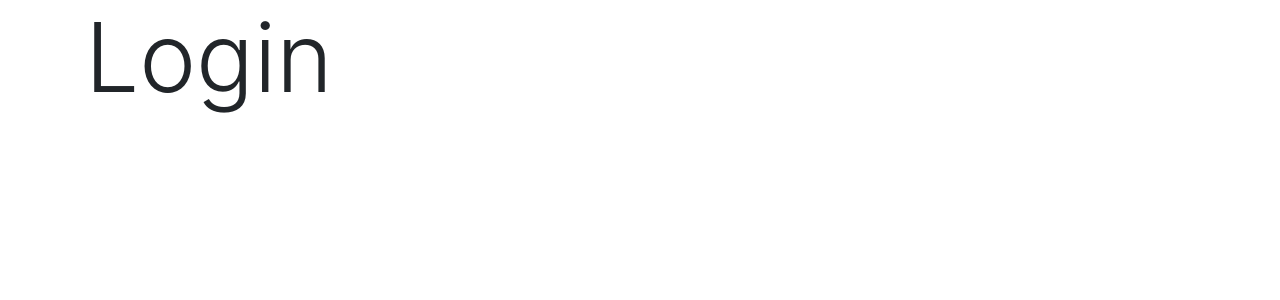
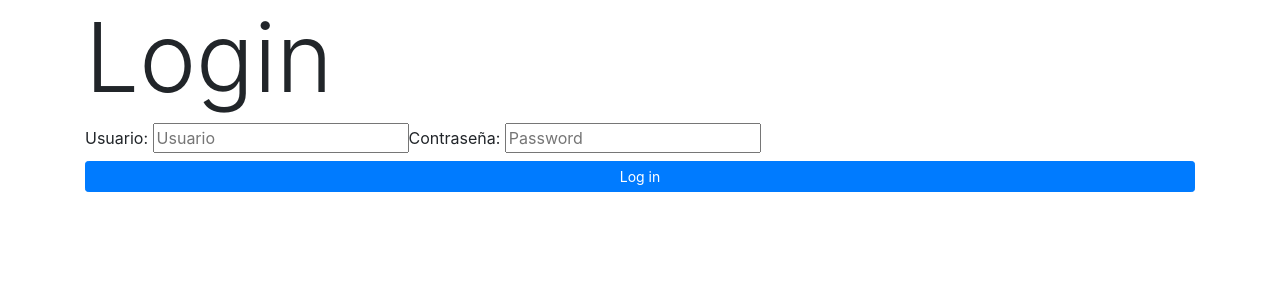
Before and after one commit to Udiaz96/Books, an Angular app: page /login in a window 1280 px wide. Shown: the top 300 px of the page. Built offline with nearby package versions, Linux system fonts and the light colour scheme.

Commit message:
Creando autenticacinnn

```diff
--- a/src/app/app-routing.module.ts
+++ b/src/app/app-routing.module.ts
@@ -1,12 +1,16 @@
 import { NgModule } from '@angular/core';
 import { Routes, RouterModule } from '@angular/router';
 import { LoginComponent } from './login/login.component';
+
 
 const routes: Routes = [
   {path: '', pathMatch: 'full', redirectTo: 'login'},
   {path: 'login', component: LoginComponent}
 ];
 
+
+//const routes: Routes = []
+
 @NgModule({
   imports: [RouterModule.forRoot(routes)],
   exports: [RouterModule]
--- a/src/app/login/login.component.html
+++ b/src/app/login/login.component.html
@@ -5,3 +5,23 @@
     </div>
   </div>
 </div>
+
+<div class="container login">
+  <div class="row">
+    <div class="col-12">
+      <form [formGroup]="loginForm" (ngSubmit)="onSubmit()">
+        <label>
+          Usuario:
+          <input type="text" placeholder="Usuario" formControlName="user">
+        </label>
+        <label>
+          Contraseña:
+          <input type="password" placeholder="Password" formControlName="password">
+        </label>
+          <p>
+              <input type="submit" class="btn btn-primary btn-sm btn-block" value="Log in">
+          </p>
+      </form>
+    </div>
+  </div>
+</div>
--- a/src/app/login/login.component.ts
+++ b/src/app/login/login.component.ts
@@ -1,4 +1,6 @@
 import { Component, OnInit } from '@angular/core';
+import { FormGroup, FormControl } from '@angular/forms';
+
 
 @Component({
   selector: 'app-login',
@@ -7,9 +9,21 @@ import { Component, OnInit } from '@angular/core';
 })
 export class LoginComponent implements OnInit {
 
+  loginForm = new FormGroup({
+    user: new FormControl(''),
+    password: new FormControl('')
+  });
+
+
   constructor() { }
 
   ngOnInit() {
   }
 
+  onSubmit()
+  {
+    // TODO: Use EventEmitter with form value
+    console.warn(this.loginForm.value);
+  }
+
 }
```
Also changed, not shown: src/app/app.component.html (+20 -0 lines), src/app/auth.service.ts (added, +9 -0 lines), 1 other file (tests, documents, lock files or other folders).
